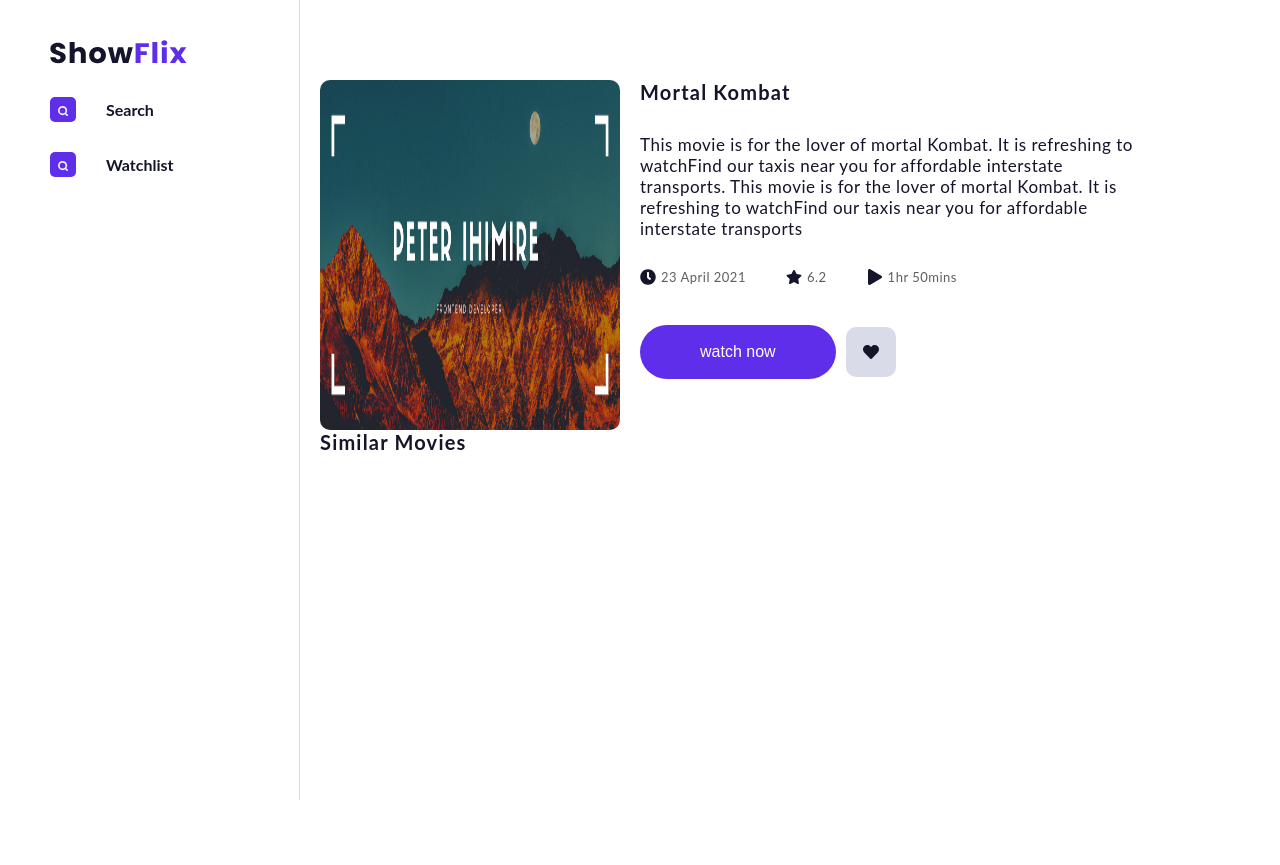
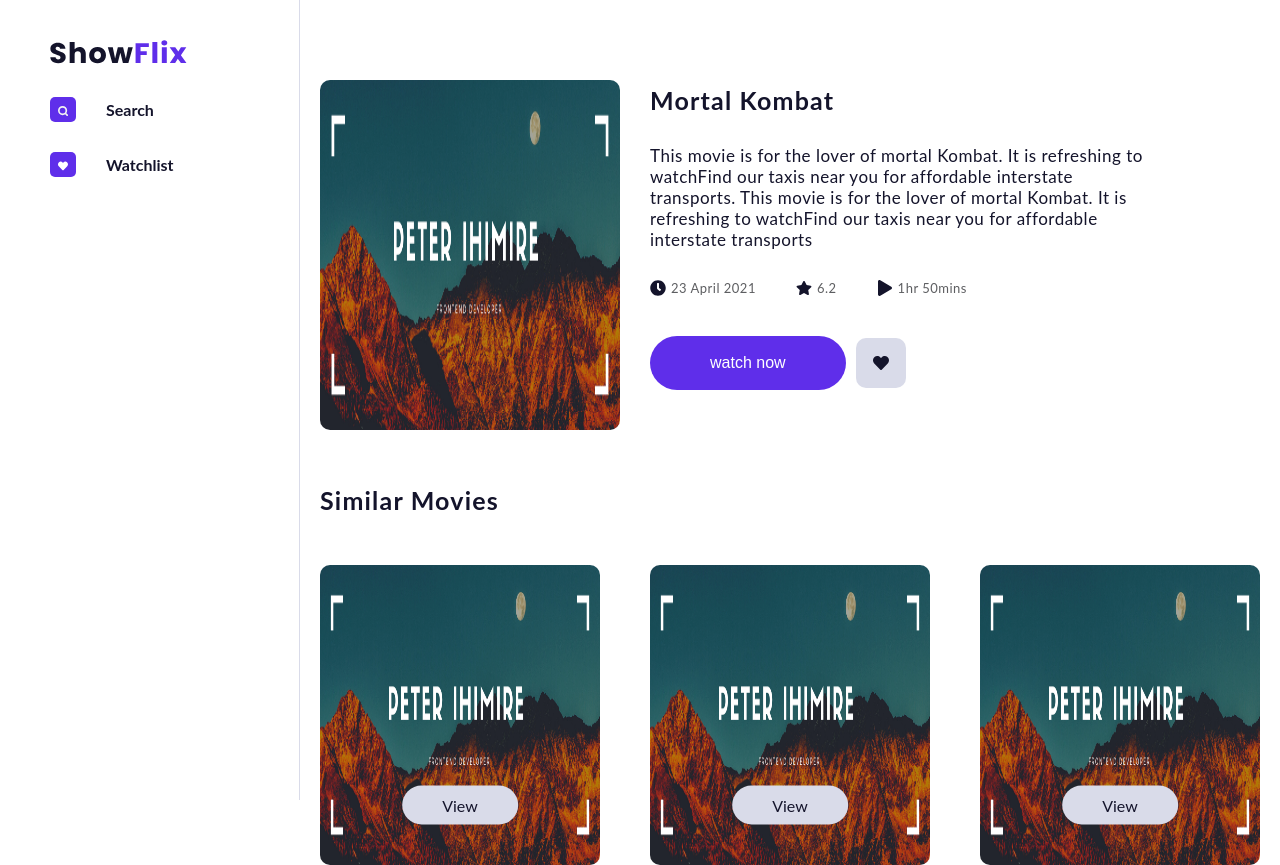
Before and after one commit to peterihimire/terawork-frontend-task, a React (Create React App) app: page /movie-details/1 in a window 1280 px wide. Before the commit the page ends 800 px from the top, so only its background shows below. Built offline with nearby package versions, Linux system fonts and the light colour scheme.

Commit message:
Still working on the movieInfoBlock component and the sidenav component

```diff
--- a/src/components/MovieInfoBlock.css
+++ b/src/components/MovieInfoBlock.css
@@ -1,6 +1,7 @@
 .movie-info-block h4 {
-  font-size: var(--small-font);
+  font-size: var(--medium-font);
   letter-spacing: 1.2px;
+  padding: 5px 0 0 0;
 }
 
 .movie-info-block-main {
@@ -17,7 +18,7 @@
 .movie-info-block-img {
   width: 300px;
   height: 350px;
-  margin: 0 2rem 0 0;
+  margin: 0 3rem 0 0;
 }
 .movie-info-block-img img {
   width: 100%;
@@ -51,9 +52,6 @@
   position: relative;
   width: 50px;
   height: 50px;
-  /* display: flex;
-  align-items: center;
-  justify-content: center; */
   border-radius: 10px;
   margin: 0 0 0 1rem;
 }
@@ -69,3 +67,9 @@
   align-items: center;
   margin: 4rem 0 0 0;
 }
+.movie-info-block-similar {
+  margin: 5rem 0 0 0;
+}
+.movie-info-block-similar h4 {
+  margin: 0 0 3rem 0;
+}
--- a/src/components/MovieInfoBlock.js
+++ b/src/components/MovieInfoBlock.js
@@ -1,9 +1,11 @@
 import React from "react";
 import "./MovieInfoBlock.css";
 import movieImg from "../assets/img.png";
+import movies from "../movie-items";
+import { Link } from "react-router-dom";
 import { FaClock, FaStar, FaPlay, FaHeart } from "react-icons/fa";
 
-const MovieInfoBlock = () => {
+const MovieInfoBlock = (props) => {
   return (
     <div className="movie-info-block">
       <div className="movie-info-block-main">
@@ -47,6 +49,25 @@
       </div>
       <div className="movie-info-block-similar">
         <h4>Similar Movies</h4>
+        <div className="movie-list-grid">
+          {movies.splice(1, 3).map((movie) => {
+            return (
+              <div className="" key={movie.id}>
+                {/* <MovieItem key={movie.id} movie={movie} /> */}
+                <article className="movie-item">
+                  <div className="movie-image-div">
+                    <img src={movieImg} alt="movie item" />
+                  </div>
+                  <div className="movie-btn-div">
+                    <Link to="#" className="btn">
+                      View
+                    </Link>
+                  </div>
+                </article>
+              </div>
+            );
+          })}
+        </div>
       </div>
     </div>
   );
--- a/src/components/SideNav.css
+++ b/src/components/SideNav.css
@@ -18,7 +18,7 @@
 .sidenav-logo {
   padding: 0 0 0 5rem;
 }
-.sidenav-logo img{
+.sidenav-logo img {
   width: 55%;
 }
 .sidenav-item {
@@ -33,7 +33,7 @@
   background-color: var(--primary-color);
   border-radius: 5px;
 }
-.sidenav-icon-div img{
+.sidenav-icon-div img {
   width: 1rem;
 }
 .sidenav-item a {
@@ -43,3 +43,7 @@
   text-transform: capitalize;
   padding: 0 0 0 3rem;
 }
+.sidenav-heart-icon {
+  color: var(--main-white);
+  font-size: 1rem;
+}
--- a/src/components/SideNav.js
+++ b/src/components/SideNav.js
@@ -4,6 +4,7 @@
 import searchIcon from "../assets/Search-White.svg";
 // import heartIcon from "../assets/Heart.svg";
 import { NavLink } from "react-router-dom";
+import { FaHeart } from "react-icons/fa";
 
 const SideNav = () => {
   return (
@@ -47,7 +48,7 @@
             </li>
             <li className="sidenav-item">
               <div className="sidenav-icon-div">
-                <img src={searchIcon} alt="search-logo" />
+                <FaHeart className="sidenav-heart-icon" />
               </div>
               <NavLink
                 activeClassName="active"
```
